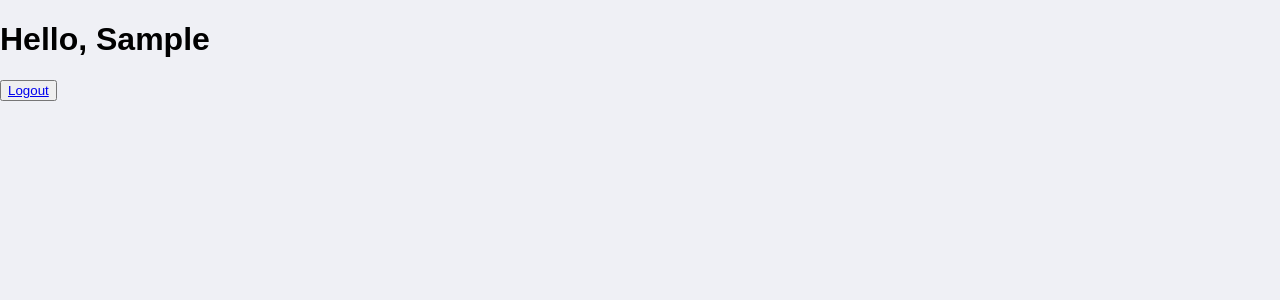
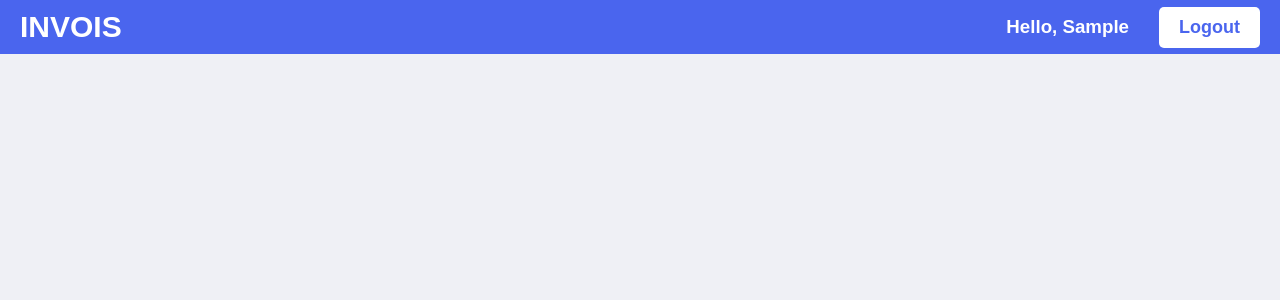
Before and after one commit to SamuelSackey/invois, a Django app: page / in a window 1280 px wide. Shown: the top 300 px of the page. Run offline with Django 4.2, Linux system fonts and the light colour scheme; the visitor is signed in with stand-in values (Sample User, id 1).

Commit message:
Style home header

```diff
--- a/static/accounts/styles.css
+++ b/static/accounts/styles.css
@@ -98,3 +98,43 @@ input[type=submit] {
     text-decoration: none;
     color: #4A65EE;
 }
+
+/* HomePage Styles */
+.header {
+    background-color: #4A65EE;
+    display: flex;
+    justify-content: space-between;
+    align-items: center;
+    margin-bottom: 10px;
+    padding: 5px 20px;
+}
+
+.header h1 {
+    color: #FFFFFF;
+    font-size: 30px;
+    margin: 5px 0px;
+}
+
+.header button {
+    padding: 10px 20px;
+    font-size: 18px;
+    font-weight: bold;
+    background-color: #FFFFFF;
+    border: none;
+    border-radius: 5px;
+}
+
+.header div {
+    display: flex;
+    align-items: center;
+}
+
+.header a {
+    text-decoration: none;
+    color: #4A65EE;
+}
+
+h3 {
+    margin: 0 30px;
+    color: #FFFFFF;
+}
--- a/templates/accounts/home.html
+++ b/templates/accounts/home.html
@@ -2,12 +2,18 @@
 
 {% block body %}
 
-    <h1>Hello, {{ user.first_name }}</h1>
+    <div class="header">
 
-    <div>
-        <button>
-            <a href="{% url 'accounts:logout' %}">Logout</a>
-        </button>
+        <h1>INVOIS</h1>
+
+        <div>
+            <h3>Hello, {{ user.first_name }}</h3>
+
+            <button>
+                <a href="{% url 'accounts:logout' %}">Logout</a>
+            </button>
+        </div>
+
     </div>
 
-{% endblock %}
+{% endblock %}x
```
